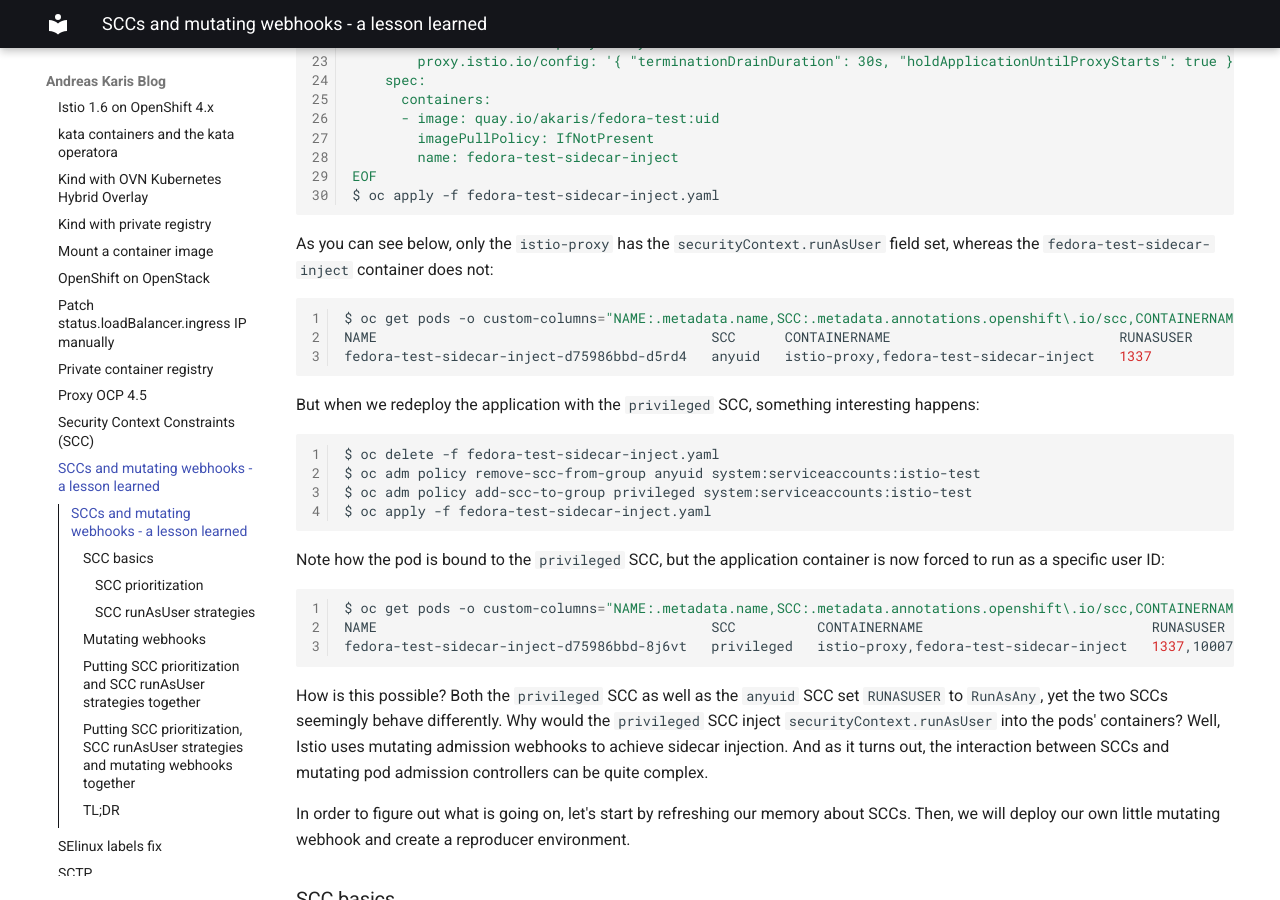
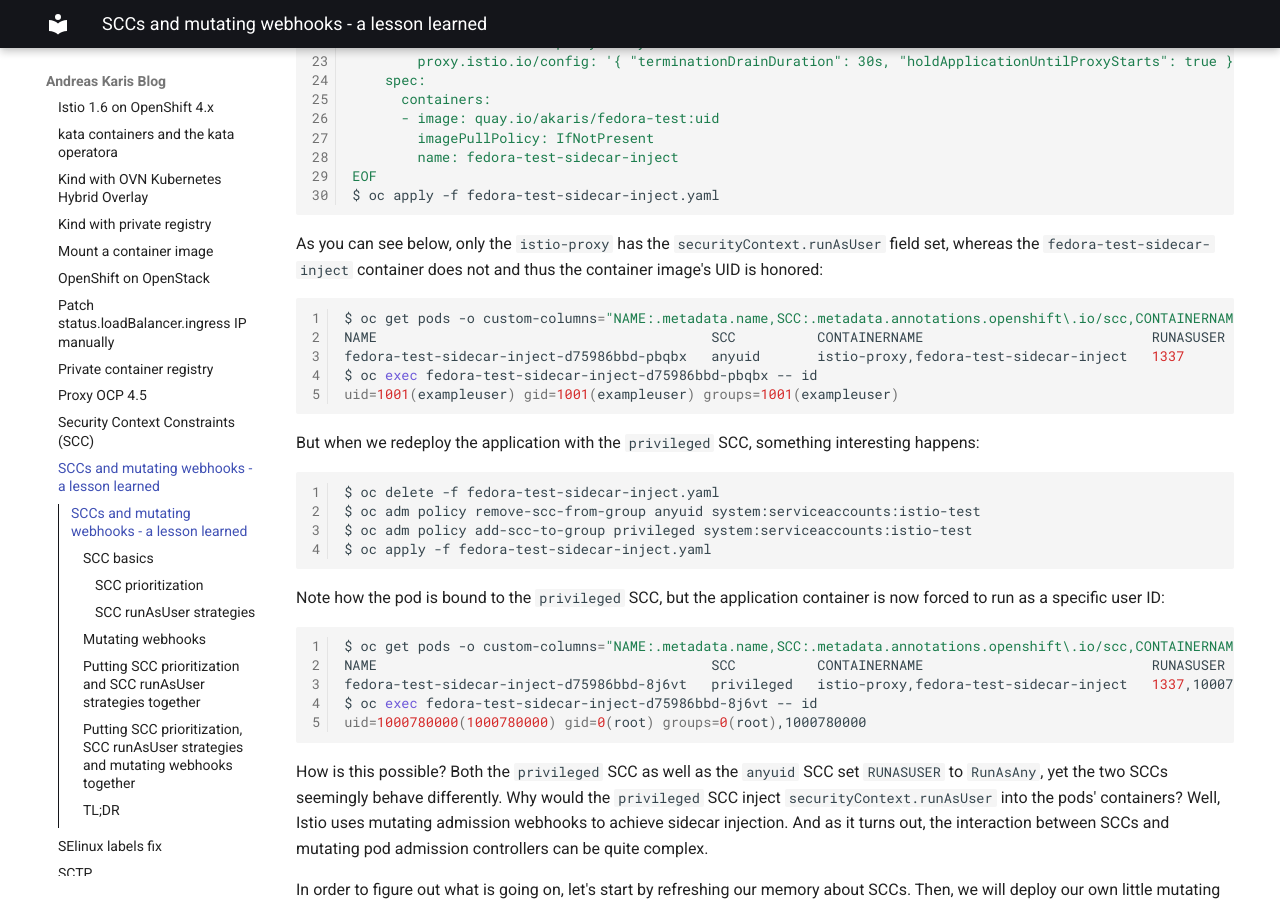
Before and after one commit to andreaskaris/blog, an MkDocs documentation site: the page built from docs/openshift/openshift-scc-with-mutating-webhooks.md, in a window 1280 px wide and 900 px high, scrolled down 2016 px. Built offline with MkDocs 1.6.1 and Material for MkDocs 9.7.7, drawn with Linux system fonts in a browser that asks for light colours; some of the changed text lies outside the part shown.

Commit message:
improving scc
Signed-off-by: Andreas Karis <ak.karis@gmail.com>

```diff
--- a/docs/openshift/openshift-scc-with-mutating-webhooks.md
+++ b/docs/openshift/openshift-scc-with-mutating-webhooks.md
@@ -102,11 +102,13 @@
 ~~~
 
 As you can see below, only the `istio-proxy` has the `securityContext.runAsUser` field set, whereas the
-`fedora-test-sidecar-inject` container does not:
+`fedora-test-sidecar-inject` container does not and thus the container image's UID is honored:
 ~~~
 $ oc get pods -o custom-columns="NAME:.metadata.name,SCC:.metadata.annotations.openshift\.io/scc,CONTAINERNAME:.spec.containers[*].name,RUNASUSER:.spec.containers[*].securityContext.runAsUser"
-NAME                                         SCC      CONTAINERNAME                            RUNASUSER
-fedora-test-sidecar-inject-d75986bbd-d5rd4   anyuid   istio-proxy,fedora-test-sidecar-inject   1337
+NAME                                         SCC          CONTAINERNAME                            RUNASUSER
+fedora-test-sidecar-inject-d75986bbd-pbqbx   anyuid       istio-proxy,fedora-test-sidecar-inject   1337
+$ oc exec fedora-test-sidecar-inject-d75986bbd-pbqbx -- id
+uid=1001(exampleuser) gid=1001(exampleuser) groups=1001(exampleuser)
 ~~~
 
 But when we redeploy the application with the `privileged` SCC, something interesting happens:
@@ -123,6 +125,8 @@
 $ oc get pods -o custom-columns="NAME:.metadata.name,SCC:.metadata.annotations.openshift\.io/scc,CONTAINERNAME:.spec.containers[*].name,RUNASUSER:.spec.containers[*].securityContext.runAsUser"
 NAME                                         SCC          CONTAINERNAME                            RUNASUSER
 fedora-test-sidecar-inject-d75986bbd-8j6vt   privileged   istio-proxy,fedora-test-sidecar-inject   1337,1000780000
+$ oc exec fedora-test-sidecar-inject-d75986bbd-8j6vt -- id
+uid=1000780000(1000780000) gid=0(root) groups=0(root),1000780000
 ~~~
 
 How is this possible? Both the `privileged` SCC as well as the `anyuid` SCC set `RUNASUSER` to `RunAsAny`, yet the two
```
Also changed, not shown: other parts of docs/openshift/openshift-scc-with-mutating-webhooks.md (+5 -5 lines).
